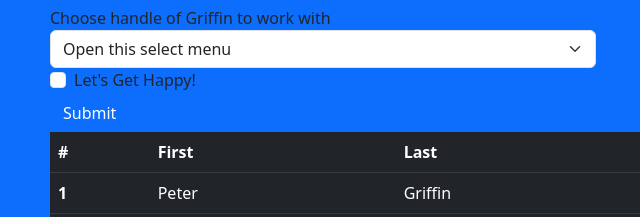
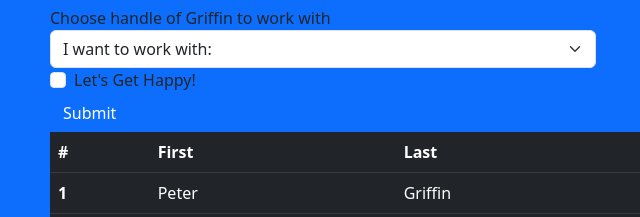
Before and after one commit to ElizabethD513/Life-Coaching-with-Family-Guy-Website, a website: page index.html in a window 1280 px wide. Shown: the part 1268-1485 px from the top of the page, 32-672 px from the left. Drawn offline with nearby package versions, Linux system fonts and the light colour scheme.

Commit message:
family guy site readme

```diff
--- a/index.html
+++ b/index.html
@@ -64,7 +64,7 @@
               <div class="form-group">
                 <label for="handleName">Choose handle of Griffin to work with</label>
                   <select class="form-select" aria-label="Choose handle of Griffin to work with" id="handleName">
-                  <option selected>Open this select menu</option>
+                  <option selected>I want to work with:</option>
                   <option value="birdisword">birdisword</option>
                   <option value="groceries">groceries</option>
                   <option value="coolwhip">coolwhip</option>
```
Also changed, not shown: .package-lock.json (added), readme.md (added).
